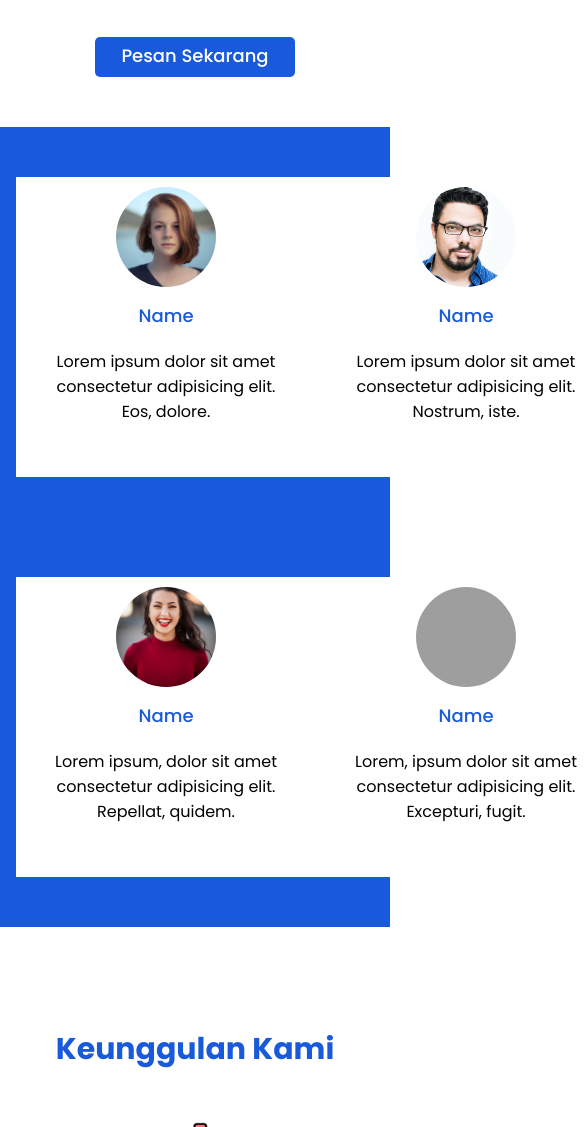
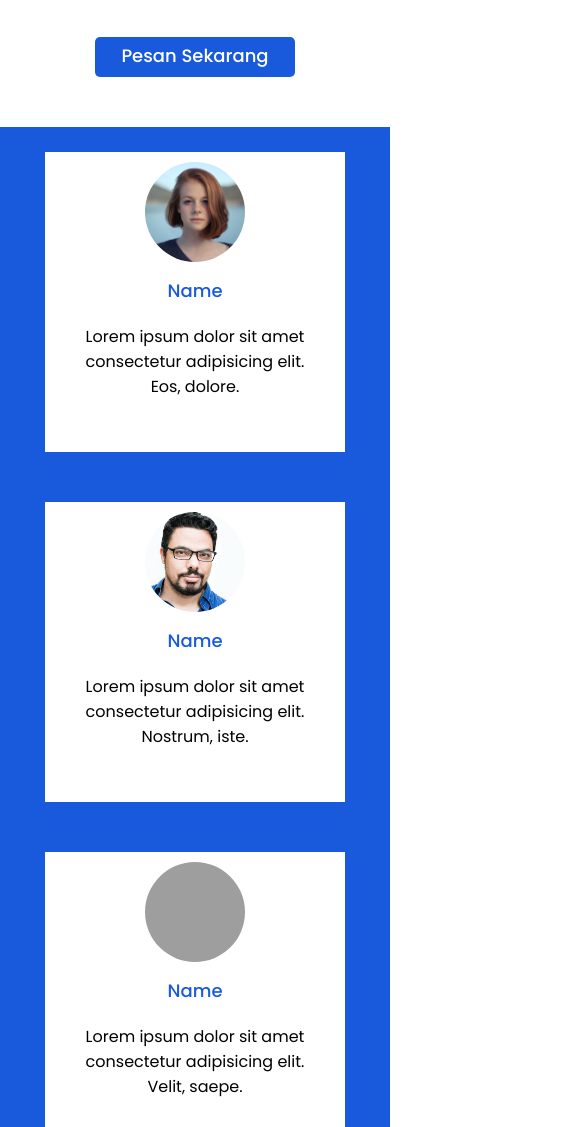
Before and after one commit to dhanzydev/project-uas-perancangan-web, a plain HTML site: page index.html in a window 390 px wide. Shown: the part 743-1870 px from the top of the page, 585 px wide, since content can reach past the window. Drawn offline with nearby package versions, Linux system fonts and the light colour scheme; grey boxes are pictures that could not be loaded.

Commit message:
update testimonial

```diff
--- a/assets/style.css
+++ b/assets/style.css
@@ -478,6 +478,19 @@ footer {
     display: block;
     float: left;
   }
+
+  #testimonial {
+    height: 1300px;
+  }
+
+  #testimonial .container {
+    grid-template-columns: repeat(2, 1fr);
+  }
+
+  .card-testi {
+    display: block;
+    margin: auto;
+  }
 }
 
 @media (max-width: 810px) {
@@ -576,6 +589,17 @@ footer {
   }
 }
 
+@media (max-width: 680px) {
+  #testimonial .container {
+    display: grid;
+    grid-template-columns: none;
+  }
+
+  #testimonial {
+    height: 2100px;
+  }
+}
+
 @media (max-width: 480px) {
   /* CONTENT */
   #beranda .right-content .text-content {
```
